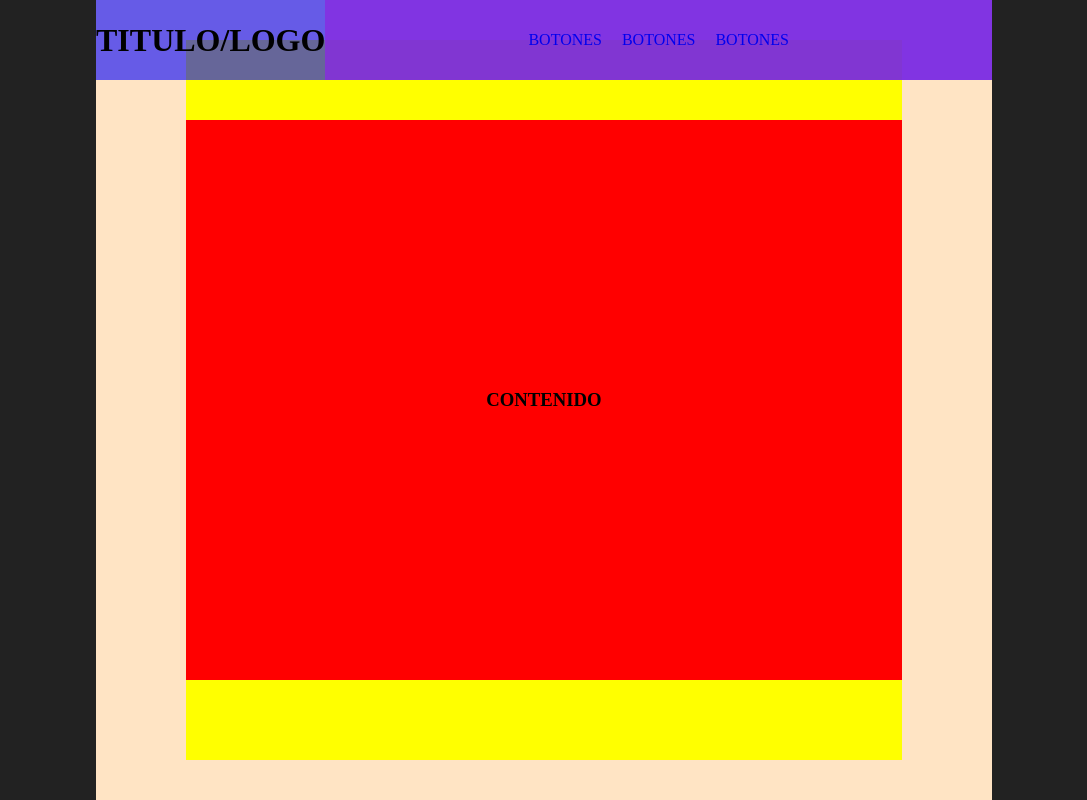
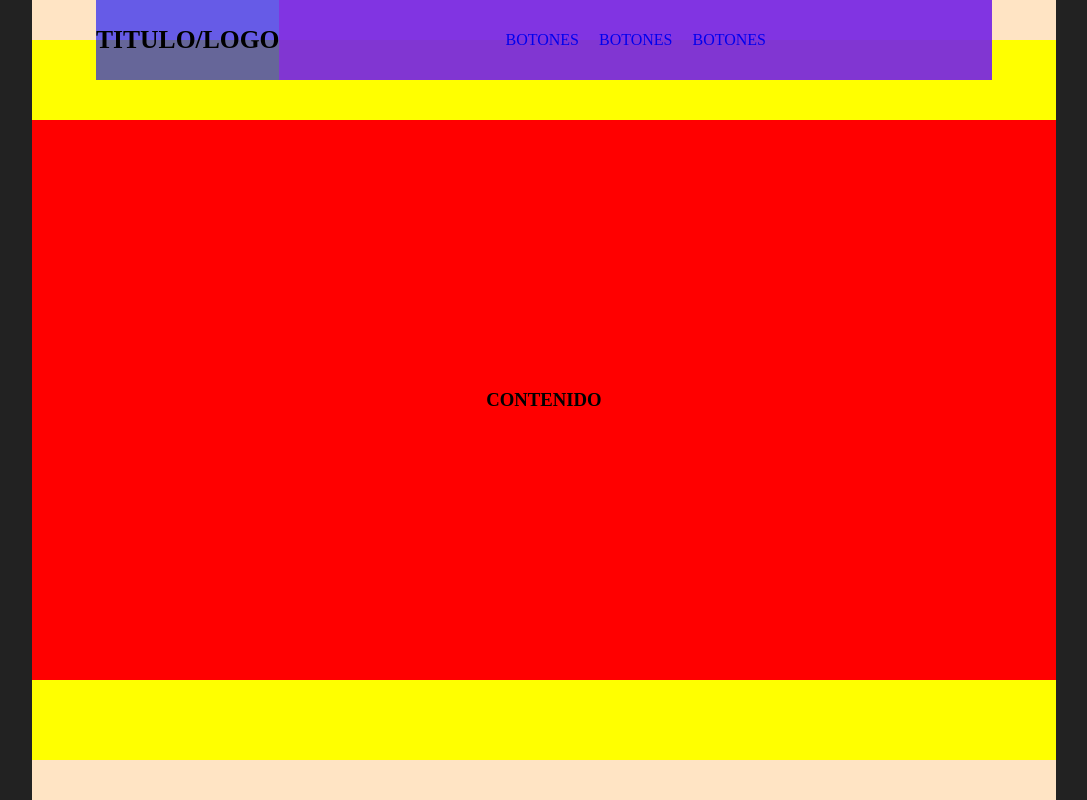
Before and after one commit to iBoxie/web_erika, a plain HTML site: page index.html in a window 1280 px wide. Shown: the whole page, without its empty margins (96-1183 px from the left). Drawn offline with Linux system fonts and the light colour scheme.

Commit message:
Update with vw values
Testing vw values in font size.

```diff
--- a/css/style.css
+++ b/css/style.css
@@ -9,7 +9,7 @@
 
 body {
   background-color: #222; /* El color es para que veas el espacio visual que ocupa, si lo tienes claro, comenta la línea entera */
-  width: 100%;
+  width: 100vw;
   min-height: 100vh;
   display: flex;
   flex-direction: column;
@@ -20,9 +20,10 @@ body {
 }
 
 header {
+  flex: 1;
   background-color: rgba(0, 0, 255, 0.6); /* El color es para que veas el espacio visual que ocupa, si lo tienes claro, comenta la línea entera */
   top: 0;
-  width: 70%;
+  width: 70vw;
   min-height: 10vh;
   display: flex;
   flex-direction: row;
@@ -35,7 +36,7 @@ header {
 
 header nav {
   background-color: rgba(137, 43, 226, 0.8); /* El color es para que veas el espacio visual que ocupa, si lo tienes claro, comenta la línea entera */
-  width: 80%;
+  width: 80vw;
   min-height: 10vh;
   display: flex;
   flex-direction: row;
@@ -61,7 +62,7 @@ main {
   flex-direction: column;
   align-items: center;
   justify-content: center;
-  width: 70%;
+  width: 80vw;
   min-height: 100vh;
 }
 
@@ -71,7 +72,7 @@ section {
   flex-direction: column;
   align-items: center;
   justify-content: center;
-  width: 80%;
+  width: 80vw;
   min-height: 90vh;
 }
 
@@ -84,3 +85,7 @@ section article {
   width: 100%;
   min-height: 70vh;
 }
+/*------------------------Valores vw para diseño responsive------------------------*/
+header h1{
+  font-size: 2vw;
+}
```
